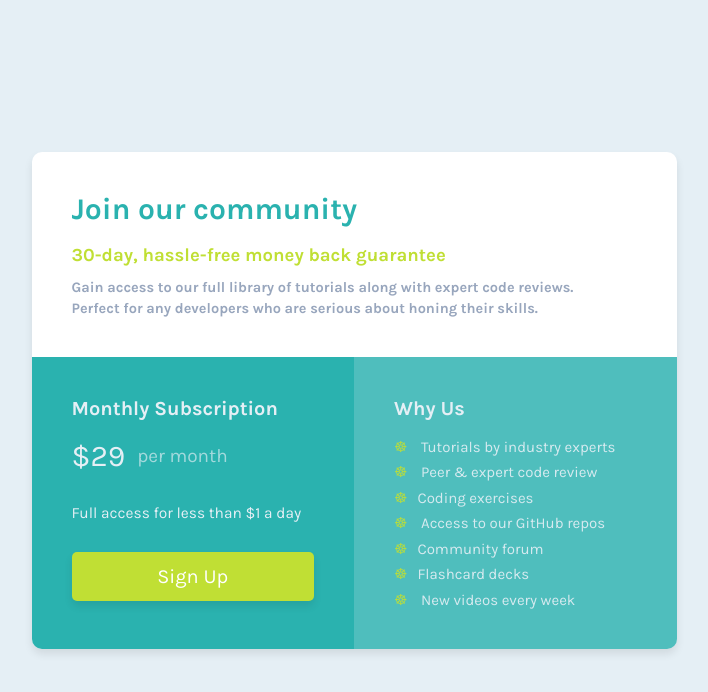
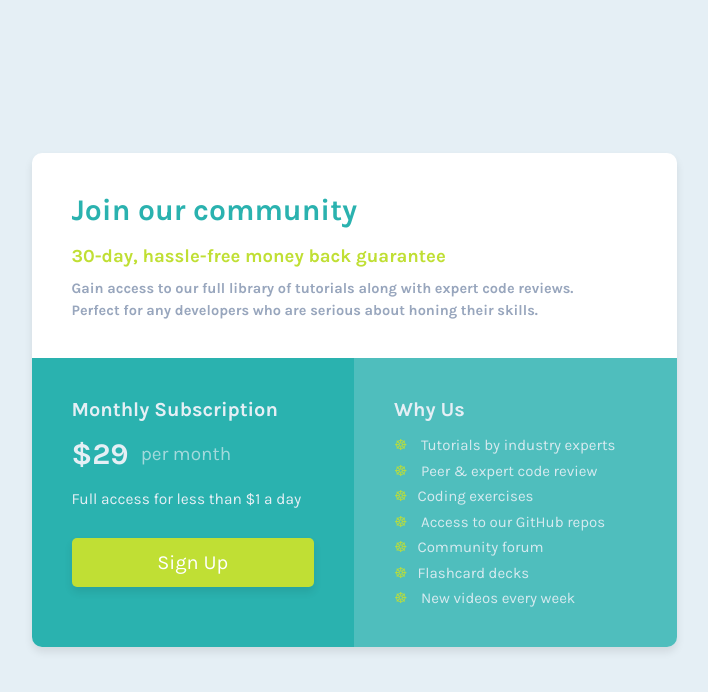
Before and after one commit to sukanyagurav/single-price-grid-component-master, a plain HTML site: page index.html in a window 1280 px wide. Shown: the whole page, without its empty margins (286-994 px from the left). Drawn offline with Linux system fonts and the light colour scheme.

Commit message:
updated css

```diff
--- a/style.css
+++ b/style.css
@@ -76,13 +76,14 @@ section{
 }
  h2{
     font-size: 2rem;
-    margin-bottom: 1.8rem;
+    margin-bottom: 1.5rem;
 
 }
 .subscription .price {
     font-size: 3rem;
     display: flex;
     align-items: center;
+    font-weight: 700;
 
 }
 .subscription .value {
@@ -102,8 +103,9 @@ section{
     font-weight: 300;
     margin-left: 1.2rem;
 }
-.subscription p{
+.subscription p:last-of-type{
     font-size: 1.55rem;
+    margin-top: 1.8rem;
     margin-bottom: 3rem;
 }
 .subscription a{
```
